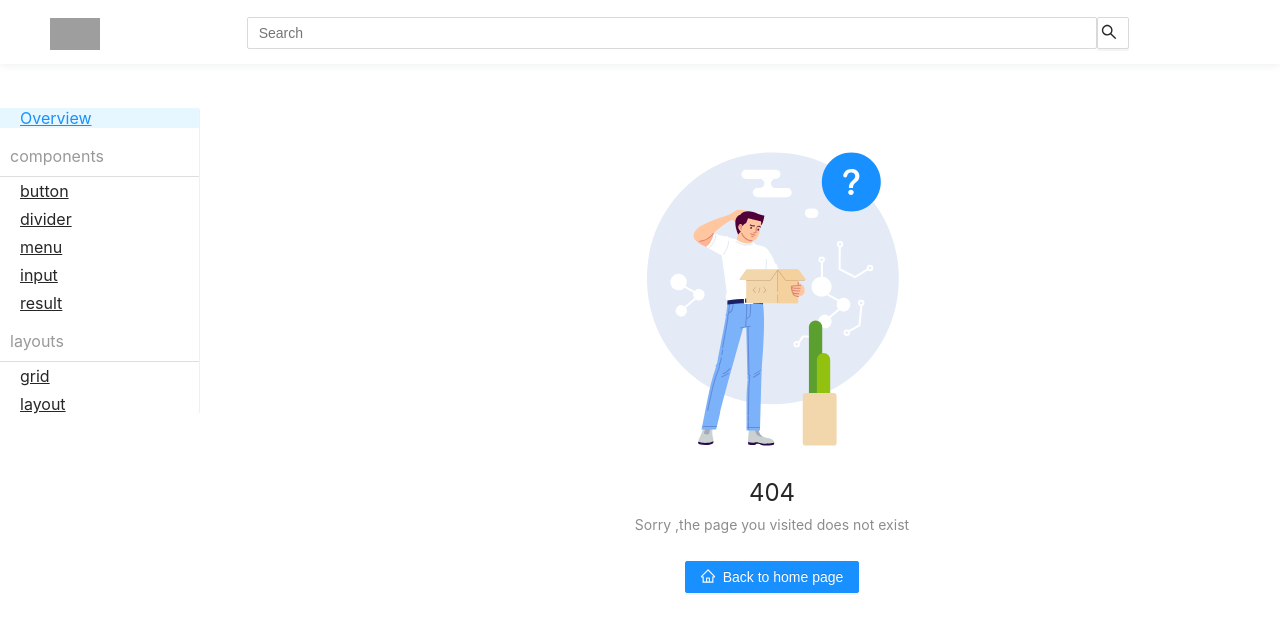
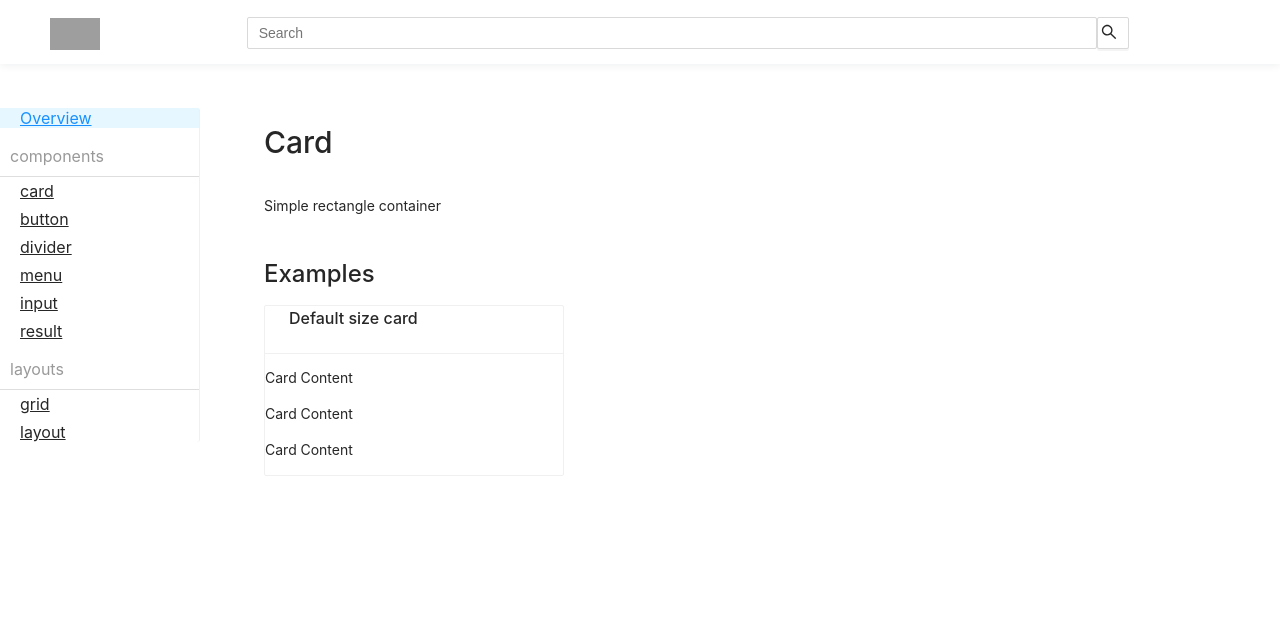
Before and after one commit to VINCENGUYEN-JS/vince-components, a React (Create React App) app: page /card in a window 1280 px wide. Before the commit this address had no page. Shown: the top 632 px of the page. Built offline with nearby package versions, Linux system fonts and the light colour scheme; grey boxes are pictures that could not be loaded.

Commit message:
add-card-component

```diff
--- a/src/App.tsx
+++ b/src/App.tsx
@@ -16,6 +16,7 @@ type NavProps = {
 const filterFn = (routes: CustomRouteObject[]) => (componentType: string) => {
   if (componentType === "components") {
     const supportedComponents = [
+      "card",
       "button",
       "divider",
       "menu",
--- /dev/null
+++ b/src/components/Card/index.tsx
@@ -0,0 +1,44 @@
+import * as React from "react";
+import classNames from "classnames";
+
+import "./style/index.scss";
+
+interface CardProps
+  extends Omit<React.HTMLAttributes<HTMLDivElement>, "title"> {
+  title?: React.ReactNode;
+  extra?: React.ReactNode;
+  bordered?: boolean;
+}
+
+const prefixCls = "card";
+
+const Card = (props: CardProps) => {
+  const { children, className, title, extra, bordered = true, style } = props;
+  let head: React.ReactNode;
+  const classes = classNames(
+    prefixCls,
+    {
+      [`${prefixCls}-bordered`]: bordered,
+    },
+    className
+  );
+  if (title) {
+    head = (
+      <div className={`${prefixCls}-head`}>
+        <div className={`${prefixCls}-head-wrapper`}>
+          {title && <div className={`${prefixCls}-head-title`}>{title}</div>}
+          {extra && <div className={`${prefixCls}-extra`}>{extra}</div>}
+        </div>
+      </div>
+    );
+  }
+  const body = <div className={`${prefixCls}-body`}>{children} </div>;
+  return (
+    <div className={classes} style={style}>
+      {head}
+      {body}
+    </div>
+  );
+};
+
+export default Card;
--- /dev/null
+++ b/src/components/Card/style/index.scss
@@ -0,0 +1,23 @@
+@use "../../../style/variable.scss" as *;
+@use "../../../style/reset.scss" as *;
+
+.card {
+  @include reset-component();
+  position: relative;
+  background: $card-background;
+  border-radius: $card-radius;
+  &-bordered {
+    border: $border-width-base $border-style-base $border-color-split;
+  }
+  &-head {
+    min-height: $card-head-height;
+    margin-bottom: -1px; // Fix card grid overflow bug: https://gw.alipayobjects.com/zos/rmsportal/XonYxBikwpgbqIQBeuhk.png
+    padding: 0 $card-padding-base;
+    color: $card-head-color;
+    font-weight: 500;
+    font-size: $card-head-font-size;
+    background: $card-head-background;
+    border-bottom: $border-width-base $border-style-base $border-color-split;
+    border-radius: $card-radius $card-radius 0 0;
+  }
+}
--- /dev/null
+++ b/src/pages/CardExample.tsx
@@ -0,0 +1,19 @@
+import * as React from "react";
+
+import ComponentDoc from "../template/ComponentDoc";
+import Card from "../components/Card";
+
+const CardExample = () => {
+  return (
+    <>
+      <ComponentDoc title="Card" introduction="Simple rectangle container" />
+      <Card title="Default size card" style={{ width: "300px" }}>
+        <p>Card Content</p>
+        <p>Card Content</p>
+        <p>Card Content</p>
+      </Card>
+    </>
+  );
+};
+
+export default CardExample;
--- a/src/pages/index.tsx
+++ b/src/pages/index.tsx
@@ -6,3 +6,4 @@ export { default as MenuExample } from "./MenuExample";
 export { default as InputExample } from "./InputExample";
 export { default as OverviewExample } from "./OverviewExample";
 export { default as ResultExample } from "./ResultExample";
+export { default as CardExample } from "./CardExample";
--- a/src/routes.tsx
+++ b/src/routes.tsx
@@ -10,6 +10,7 @@ import {
   InputExample,
   OverviewExample,
   ResultExample,
+  CardExample,
 } from "./pages";
 
 export interface CustomRouteObject extends RouteObject {
@@ -21,6 +22,11 @@ const routes: CustomRouteObject[] = [
     key: "overview",
     path: "/overview",
     element: <OverviewExample />,
+  },
+  {
+    key: "card",
+    path: "/card",
+    element: <CardExample />,
   },
   {
     key: "button",
--- /dev/null
+++ b/src/style/reset.scss
@@ -0,0 +1,12 @@
+@use "./variable.scss" as *;
+
+@mixin reset-component() {
+  box-sizing: border-box;
+  margin: 0;
+  padding: 0;
+  color: $text-color;
+  font-size: $font-size-base;
+  font-variant: $font-variant-base;
+  line-height: $line-height-base;
+  list-style: none;
+}
--- a/src/style/variable.scss
+++ b/src/style/variable.scss
@@ -12,6 +12,7 @@ $primary-color: #1890ff;
 // >>>Border Colors
 $border-color-base: #d9d9d9;
 $border-width-base: 1px;
+$border-color-split: #f0f0f0;
 
 // >>>Border from themes/default.less
 $border-style-base: solid;
@@ -22,6 +23,7 @@ $text-color: rgba($black, 85%);
 $text-color-secondary: rgba($black, 45%);
 $component-background: #fff;
 $heading-color: rgba($black, 85%);
+$font-variant-base: tabular-nums;
 
 // >>>Height Rules
 $height-base: 32px;
@@ -126,3 +128,12 @@ $layout-sider-background: $layout-header-background;
 $result-title-font-size: 24px;
 $result-subtitle-font-size: $font-size-base;
 $result-extra-margin: 24px 0 0 0;
+
+// >>>CardProps
+$card-head-color: $heading-color;
+$card-head-font-size: $font-size-lg;
+$card-head-background: transparent;
+$card-background: $component-background;
+$card-radius: $border-radius-base;
+$card-head-height: 48px;
+$card-padding-base: 24px;
```
